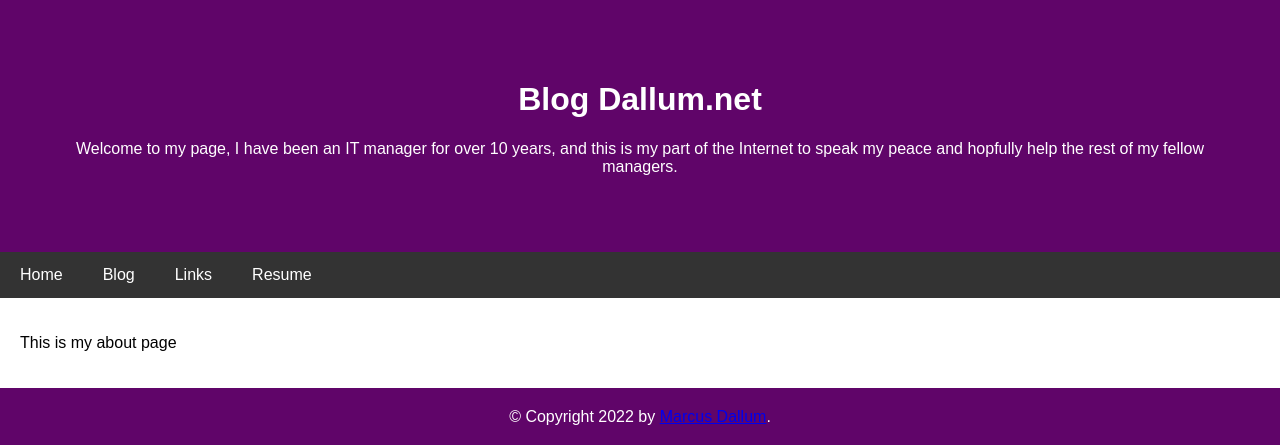
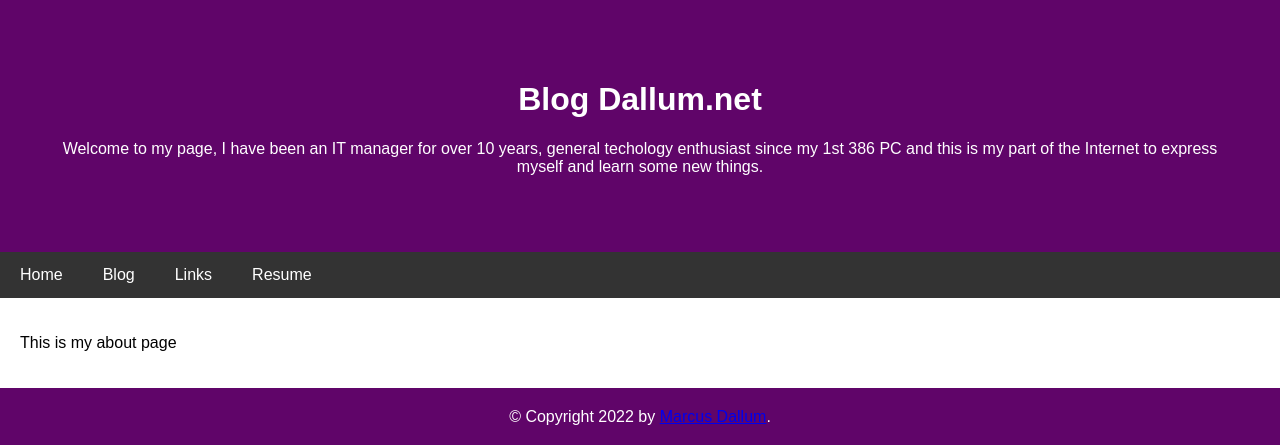
Before and after one commit to marcusdallum/website, a Flask app: page / in a window 1280 px wide. Shown: the top 445 px of the page. Run offline with Flask 2, Linux system fonts and the light colour scheme.

Commit message:
Update layout.html

```diff
--- a/templates/layout.html
+++ b/templates/layout.html
@@ -6,7 +6,7 @@
 <div class="header">
   <title>blog.dallum.net</title>
   <h1>Blog Dallum.net</h1>
-  <p>Welcome to my page, I have been an IT manager for over 10 years, and this is my part of the Internet to speak my peace and hopfully help the rest of my fellow managers.</p>
+  <p>Welcome to my page, I have been an IT manager for over 10 years, general techology enthusiast since my 1st 386 PC and this is my part of the Internet to express myself and learn some new things.</p>
 </div>
 
 <!-- Navigation Bar -->
```
